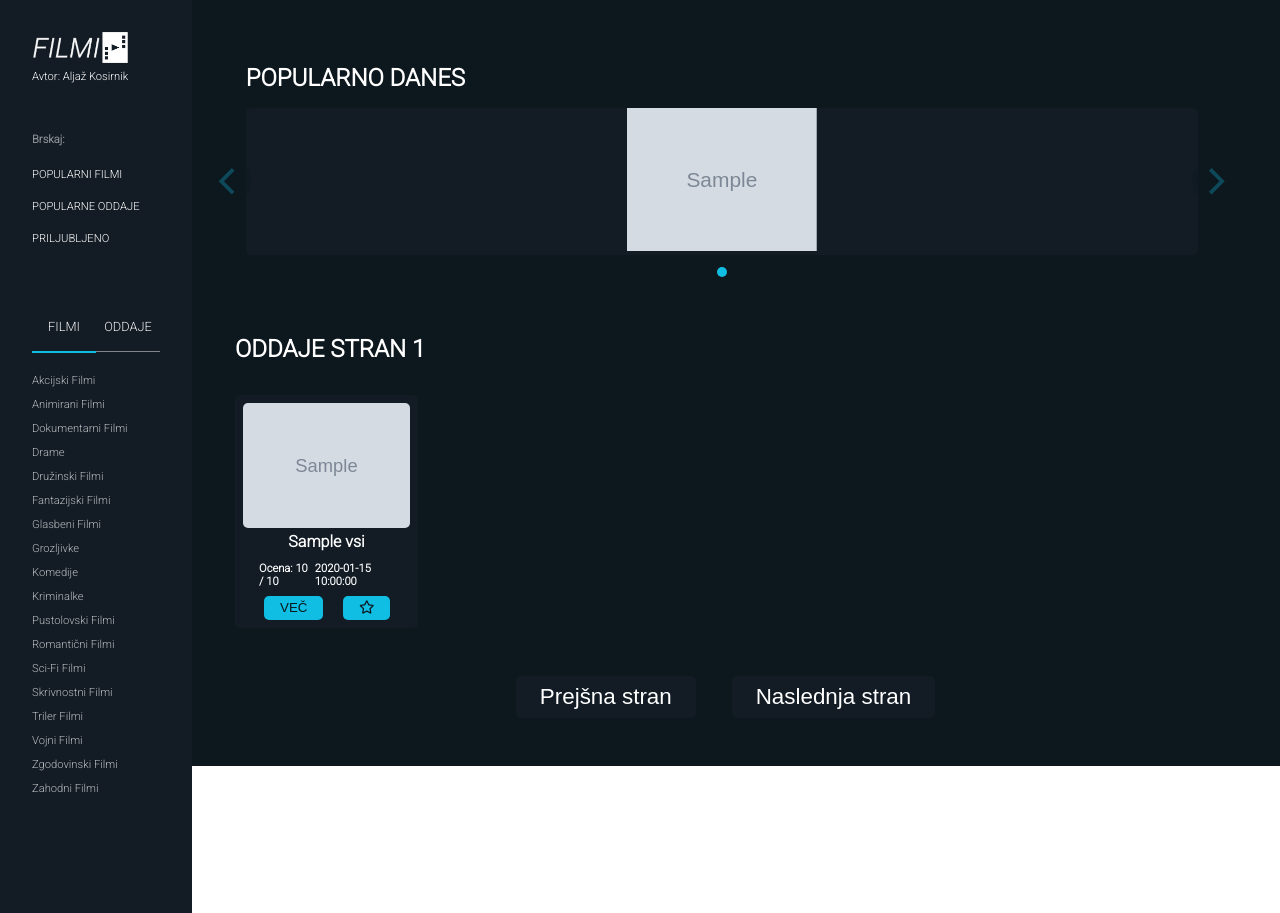
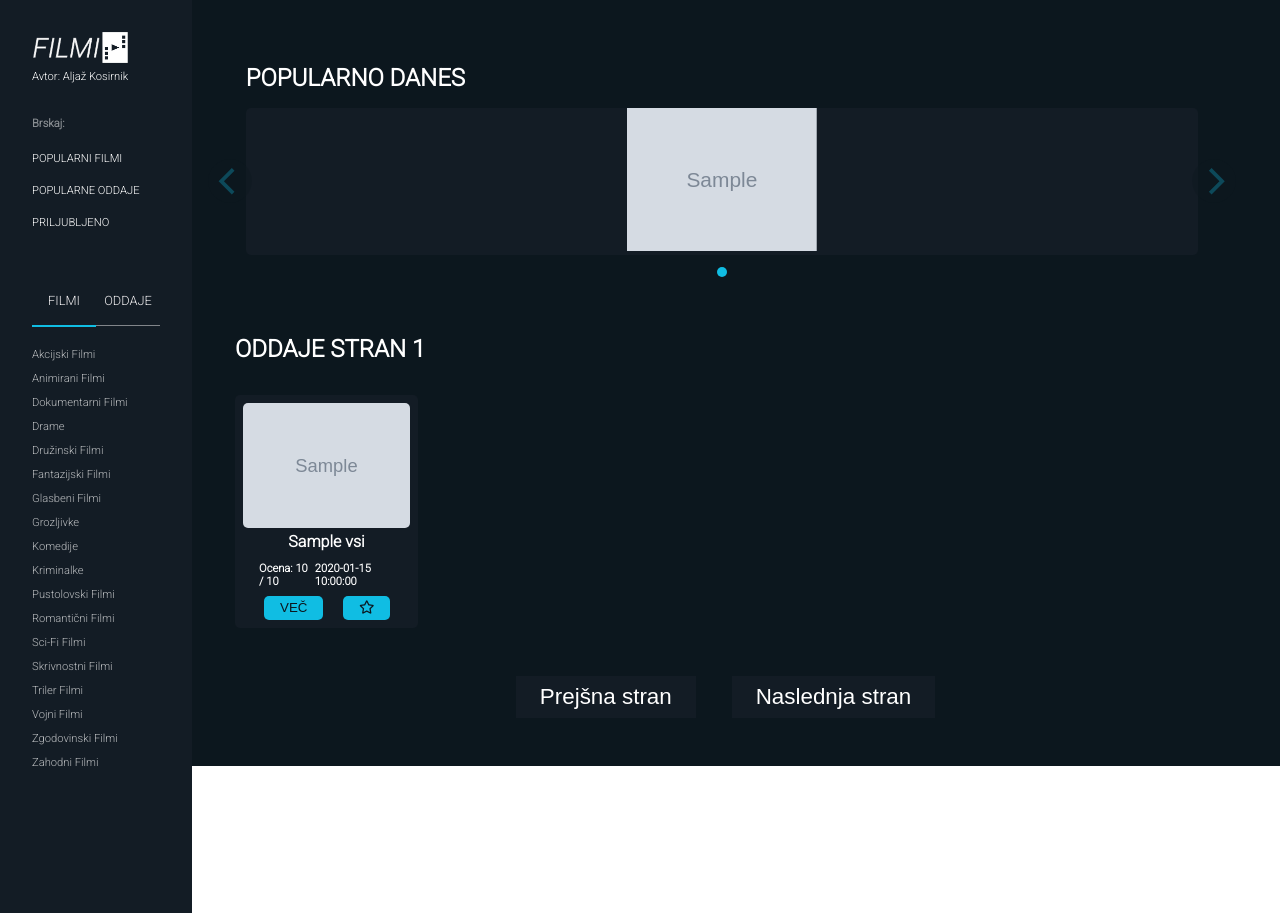
Before and after one commit to aljazkosirnik/Filmi, a Flask app: template Movies/web/templates/shows.html in a window 1280 px wide. Run offline with Flask 2, Linux system fonts and the light colour scheme; the template is opened without the code that fills it: most values are stand-ins (such as "Sample title", 1, 10 or a date in 2020); grey boxes marked "Sample" are stand-in pictures.

Commit message:
Fixed responsiveness

```diff
--- a/Movies/web/static/style/_navigation.scss
+++ b/Movies/web/static/style/_navigation.scss
@@ -15,6 +15,7 @@
 
   .menu {
     display: none;
+    height: 100%;
   }
 
   img {
@@ -118,12 +119,12 @@
 
     @include normal {
       font-size: 0.7rem;
-      line-height: 1.4rem;
+      line-height: 1.2rem;
     }
 
     @include tablet {
       font-size: 0.6rem;
-      line-height: 1.4rem;
+      line-height: 1.2rem;
     }
 
     @include smartphone {
@@ -133,7 +134,8 @@
   }
 
   .brskaj {
-    padding: 3rem 1rem 2rem;
+    padding: 2rem 1rem 0;
+    height: 20%;
 
     @include normal {
       padding: 3rem 1rem 0;
@@ -186,6 +188,7 @@
 
   .kategorije {
     padding: 1rem 1rem;
+    height: 65%;
 
     .category-items {
       text-transform: capitalize;
--- a/Movies/web/static/style/_variables.scss
+++ b/Movies/web/static/style/_variables.scss
@@ -62,6 +62,7 @@ $screen-4k-min: 2001px;
   padding: 0.3rem 1rem;
   border: none;
   transition: all 0.5s;
+  -webkit-appearance: none;
 
   @include tablet {
     padding: 0.2rem 0.7rem;
@@ -82,6 +83,7 @@ $screen-4k-min: 2001px;
   border: none;
   transition: all 0.5s;
   font-size: 1.4rem;
+  -webkit-appearance: none;
 
   @include tablet {
     font-size: 1rem;
@@ -97,6 +99,18 @@ $screen-4k-min: 2001px;
   }
 }
 
+textarea,
+input,
+input.text,
+input[type="text"],
+input[type="button"],
+input[type="submit"],
+input[type="radio"],
+.input-checkbox {
+  -webkit-appearance: none;
+  border-radius: 0;
+}
+
 .prev-next-buttons-column {
   margin: 4rem 0 3rem 13%;
   text-align: center;
@@ -107,7 +121,7 @@ $screen-4k-min: 2001px;
     margin-right: 1rem;
 
     @include smartphone {
-      margin: 0 0 0 1rem;
+      margin: 0 1rem;
     }
   }
 
@@ -118,6 +132,7 @@ $screen-4k-min: 2001px;
     padding: 1rem;
     width: 100%;
     z-index: 3;
+    justify-content: space-around;
   }
 }
 
@@ -139,5 +154,7 @@ $screen-4k-min: 2001px;
 }
 
 .show {
-  display: inline !important;
+  display: flex !important;
+  align-content: space-around;
+  flex-direction: column;
 }
--- a/Movies/web/static/style/style.css
+++ b/Movies/web/static/style/style.css
@@ -6,6 +6,7 @@
   border: none;
   -webkit-transition: all 0.5s;
   transition: all 0.5s;
+  -webkit-appearance: none;
 }
 
 @media (min-width: 501px) and (max-width: 768px) {
@@ -29,6 +30,7 @@
   -webkit-transition: all 0.5s;
   transition: all 0.5s;
   font-size: 1.4rem;
+  -webkit-appearance: none;
 }
 
 @media (min-width: 501px) and (max-width: 768px) {
@@ -48,6 +50,18 @@
   background: #1a2733;
 }
 
+textarea,
+input,
+input.text,
+input[type="text"],
+input[type="button"],
+input[type="submit"],
+input[type="radio"],
+.input-checkbox {
+  -webkit-appearance: none;
+  border-radius: 0;
+}
+
 .prev-next-buttons-column {
   margin: 4rem 0 3rem 13%;
   text-align: center;
@@ -61,7 +75,7 @@
 
 @media (max-width: 500px) {
   .prev-next-buttons-column input {
-    margin: 0 0 0 1rem;
+    margin: 0 1rem;
   }
 }
 
@@ -75,6 +89,8 @@
     padding: 1rem;
     width: 100%;
     z-index: 3;
+    -ms-flex-pack: distribute;
+        justify-content: space-around;
   }
 }
 
@@ -96,7 +112,15 @@
 }
 
 .show {
-  display: inline !important;
+  display: -webkit-box !important;
+  display: -ms-flexbox !important;
+  display: flex !important;
+  -ms-flex-line-pack: distribute;
+      align-content: space-around;
+  -webkit-box-orient: vertical;
+  -webkit-box-direction: normal;
+      -ms-flex-direction: column;
+          flex-direction: column;
 }
 
 .navigation {
@@ -118,6 +142,7 @@
 
 .navigation .menu {
   display: none;
+  height: 100%;
 }
 
 .navigation img {
@@ -252,14 +277,14 @@
 @media (min-width: 769px) and (max-width: 1200px) {
   .navigation a {
     font-size: 0.7rem;
-    line-height: 1.4rem;
+    line-height: 1.2rem;
   }
 }
 
 @media (min-width: 501px) and (max-width: 768px) {
   .navigation a {
     font-size: 0.6rem;
-    line-height: 1.4rem;
+    line-height: 1.2rem;
   }
 }
 
@@ -271,7 +296,8 @@
 }
 
 .navigation .brskaj {
-  padding: 3rem 1rem 2rem;
+  padding: 2rem 1rem 0;
+  height: 20%;
 }
 
 @media (min-width: 769px) and (max-width: 1200px) {
@@ -340,6 +366,7 @@
 
 .navigation .kategorije {
   padding: 1rem 1rem;
+  height: 65%;
 }
 
 .navigation .kategorije .category-items {
```
Also changed, not shown: Movies/README.md, 1 other file.
